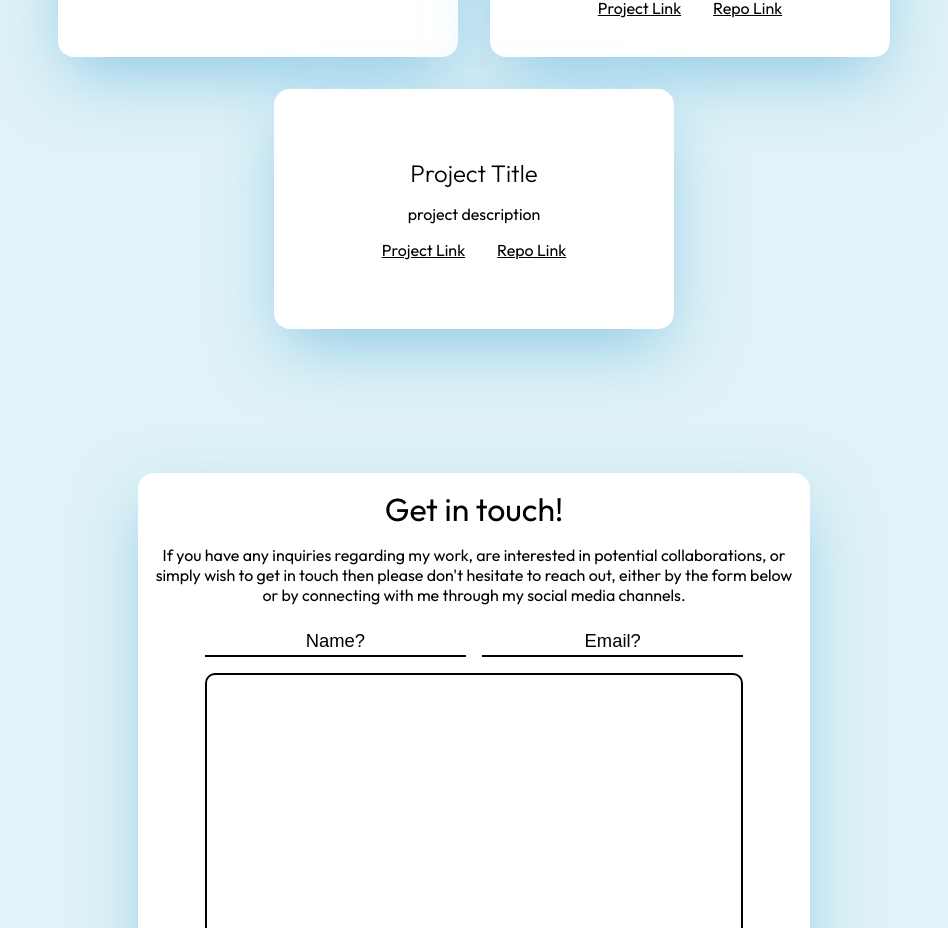
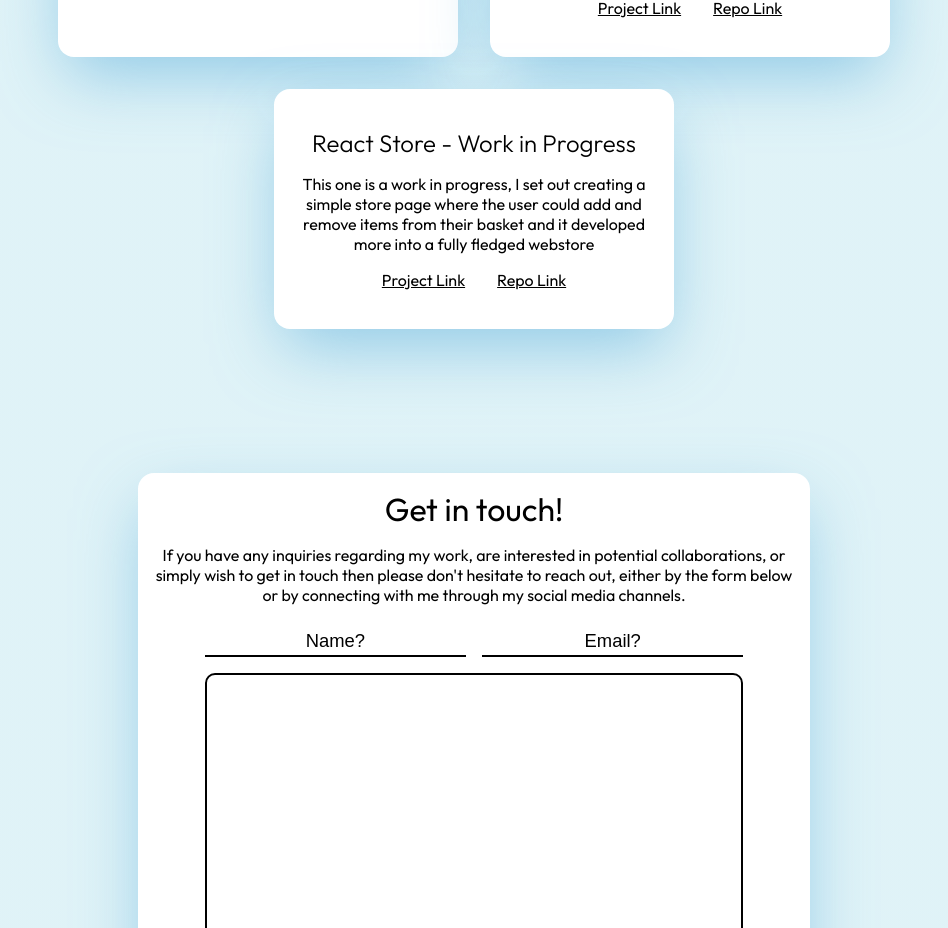
Before and after one commit to Newellso1/react-portfolio-v2, a React (Create React App) app: page / in a window 1280 px wide. Shown: the part 2805-3733 px from the top of the page, without its empty margins (166-1114 px from the left). Built offline with nearby package versions, Linux system fonts and the light colour scheme; a web font is replaced by a local one.

Commit message:
Added new project

```diff
--- a/src/Components/Web-apps.js
+++ b/src/Components/Web-apps.js
@@ -30,7 +30,12 @@ export default function WebApps() {
               />
             </Slide>
             <Slide direction="up" delay={250}>
-              <Project />
+              <Project
+                title="React Store - Work in Progress"
+                description="This one is a work in progress, I set out creating a simple store page where the user could add and remove items from their basket and it developed more into a fully fledged webstore"
+                websiteLink="https://elysian-store.netlify.app/"
+                githubLink="https://github.com/Newellso1/elysian-store"
+              />
             </Slide>
           </div>
         </div>
```
